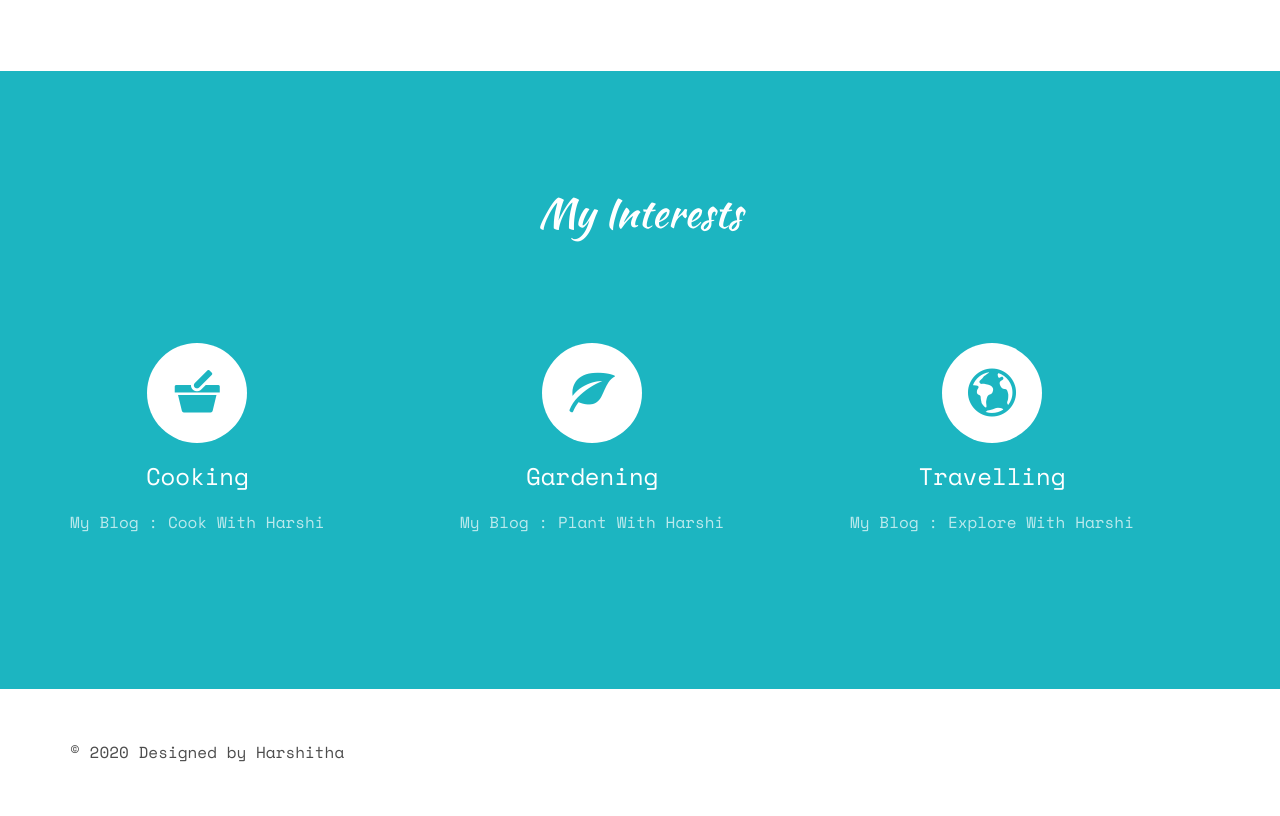
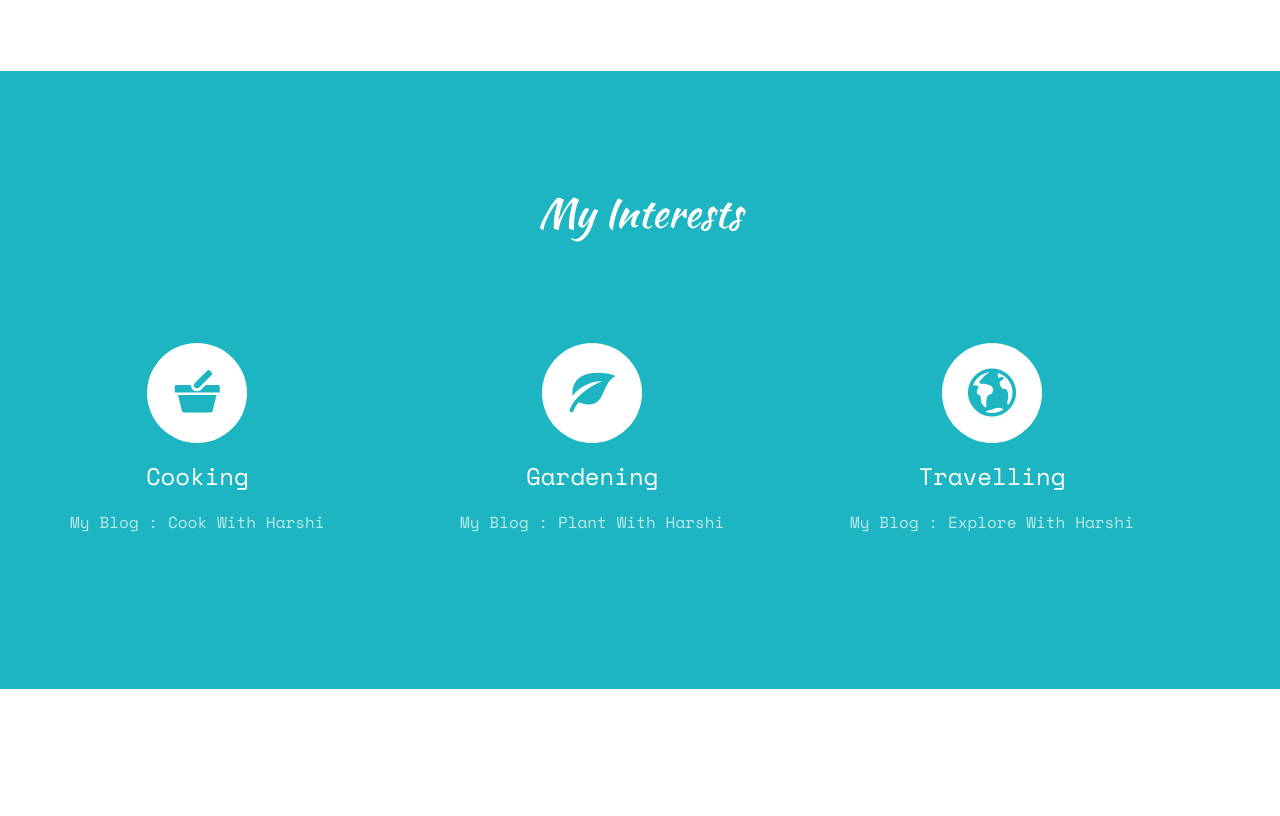
Before and after one commit to HarshithaSolai/portfolio, a plain HTML site: page index.html in a window 1280 px wide. Shown: the part 5389-6205 px from the top of the page. After the commit the page ends 6078 px from the top, so only its background shows below. Drawn offline with nearby package versions, Linux system fonts and the light colour scheme; some packages are replaced by stand-ins of ours; no server answers; files whose address does not match are found by name.

Commit message:
Removing few lines

```diff
--- a/index.html
+++ b/index.html
@@ -431,16 +431,6 @@
 -->
 	</div>
 
-	<div id="fh5co-footer">
-		<div class="container">
-			<div class="row">
-				<div class="col-md-12">
-					<p>&copy; 2020 Designed by Harshitha </p>
-				</div>
-			</div>
-		</div>
-	</div>
-
 	<div class="gototop js-top">
 		<a href="#" class="js-gotop"><i class="icon-arrow-up22"></i></a>
 	</div>
```
